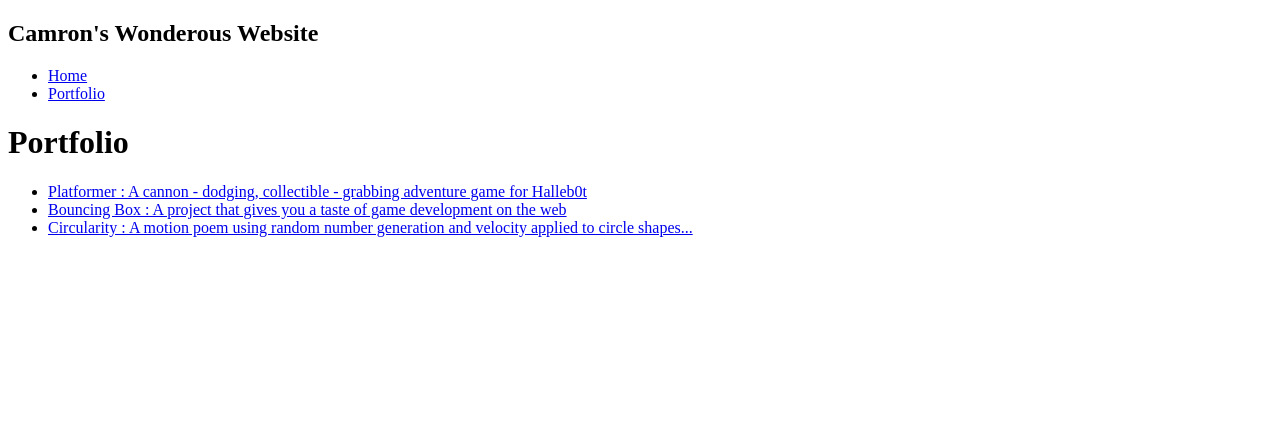
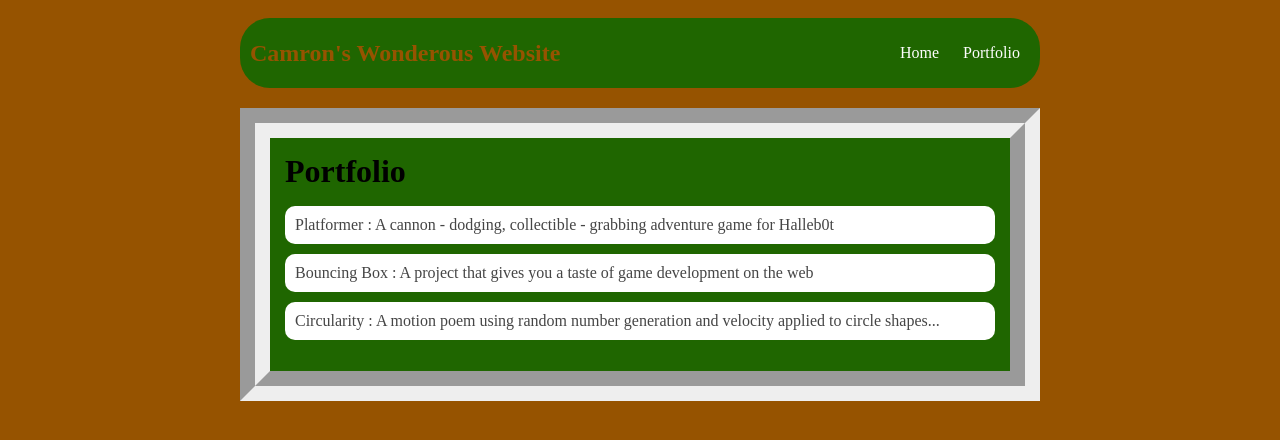
Before and after one commit to CamronBaker/camronbaker.github.io, a plain HTML site: page portfolio.html in a window 1280 px wide. Drawn offline with Linux system fonts and the light colour scheme.

Commit message:
thinfwsd

```diff
--- a/portfolio.html
+++ b/portfolio.html
@@ -2,6 +2,8 @@
 <html>
     <head>
         <title>Camron's Wonderous Website</title>
+        <link rel="stylesheet" href="style.css">
+        <link rel="icon" type="image/x-icon" href="https://encrypted-tbn0.gstatic.com/images?q=tbn:ANd9GcTkKF1tmVUfqWHlQMwnM_-ATqzz-QAa7tq-d7nppzw&s"
     </head>
     <body>
         <div id="all-contents">
--- a/style.css
+++ b/style.css
@@ -76,3 +76,35 @@ h2, h3 {
     font-size: 30px;
     transition: 250ms;
 }
+
+         /* portfolio styles */
+         .content h1 {
+            color: black;
+        }
+
+        #portfolio {
+            list-style-type: none;
+            padding-left: 0;
+        }
+
+        #portfolio li {
+            background: #fff;
+            padding: 10px;
+            border-radius: 10px;
+            margin-bottom: 10px;
+        }
+
+        #portfolio li:hover {
+            background: #eee;
+        }
+
+        #portfolio a {
+            text-decoration: none;
+            color: #454545;
+        }
+
+        @media only screen and (max-width: 600px) {
+            body {
+              background-color: rgb(31, 102, 0);
+            }
+          }
```
Also changed, not shown: index.html (+1 -0 lines).
